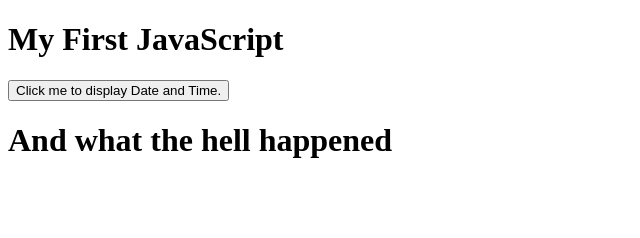
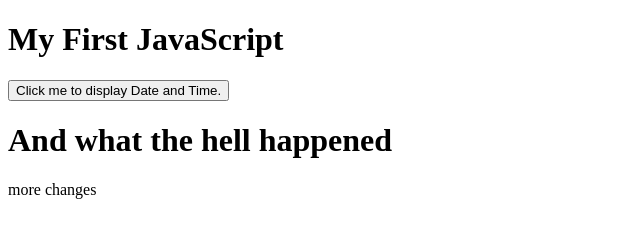
Before and after one commit to Wajahat-Ali/hello-world, a plain HTML site: page index.html in a window 1280 px wide. Shown: the whole page, without its empty margins (0-640 px from the left). Drawn offline with Linux system fonts and the light colour scheme.

Commit message:
Update index.html
Add a few more line

```diff
--- a/index.html
+++ b/index.html
@@ -11,6 +11,6 @@ Click me to display Date and Time.</button>
 
 <p id="demo"></p>
     <h1>And what the hell happened</h1>
-
+    more changes
 </body>
 </html>
```
